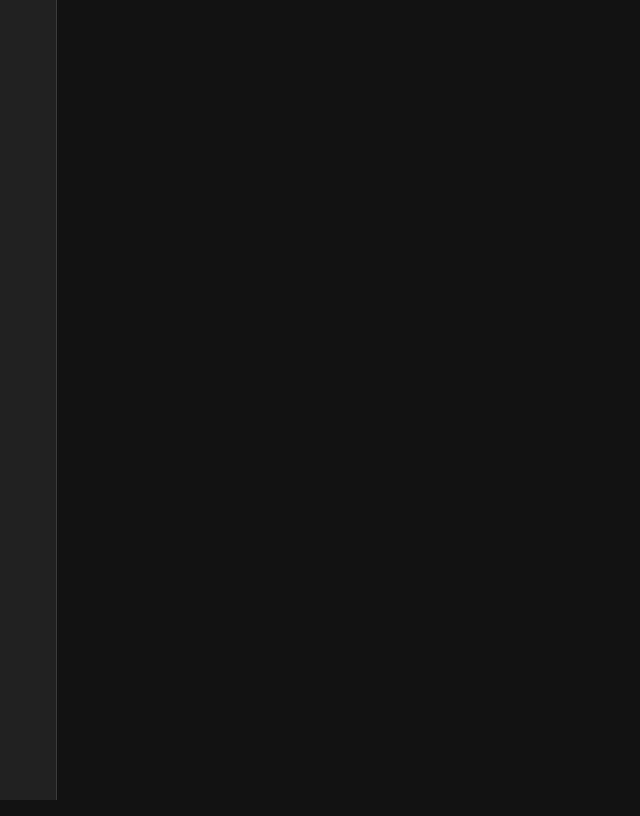
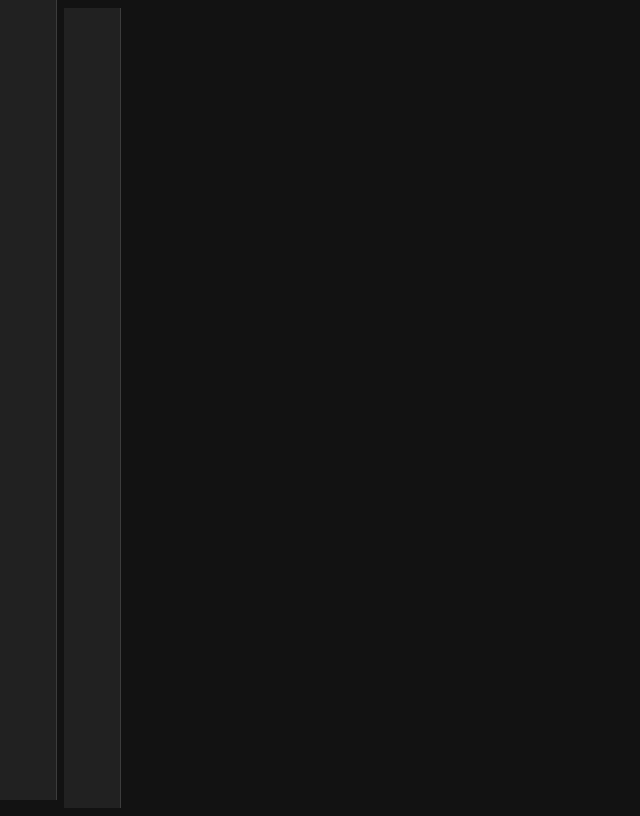
Before and after one commit to DanNisenson/eu_prueba_tecnica_front, a Nuxt app: page / in a window 1280 px wide. Shown: the whole page, without its empty margins (0-640 px from the left). Built offline with nearby package versions, Linux system fonts and the light colour scheme.

Commit message:
✨Add default layout file

```diff
--- /dev/null
+++ b/layouts/default.vue
@@ -0,0 +1,17 @@
+<template>
+  <v-app id="inspire">
+    <v-navigation-drawer model-value class="pt-4" color="grey-darken-4" rail>
+      <v-avatar
+        v-for="n in 6"
+        :key="n"
+        :color="`grey-${n === 1 ? 'darken' : 'lighten'}-1`"
+        :size="n === 1 ? 36 : 20"
+        class="d-block text-center mx-auto mb-9"
+      ></v-avatar>
+    </v-navigation-drawer>
+
+    <v-main>
+      <slot></slot>
+    </v-main>
+  </v-app>
+</template>
```
